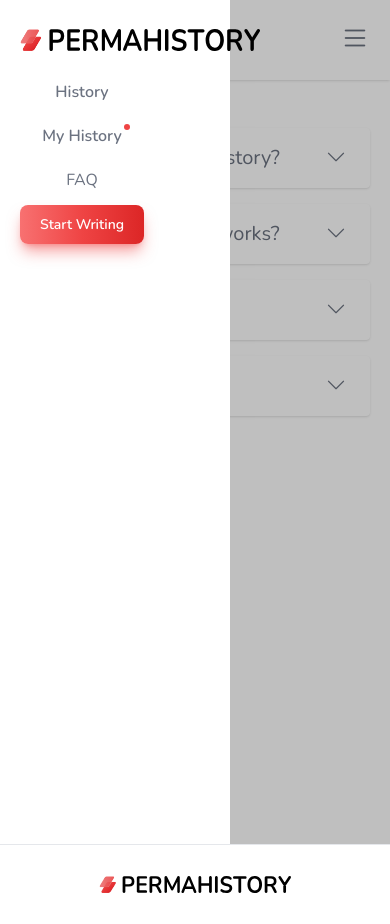
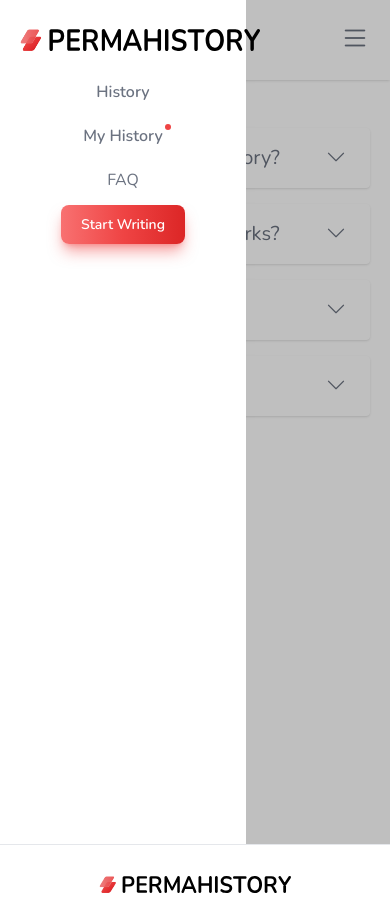
Before and after one commit to dogukanakkaya/permahistory, a Next.js app: page /faq in a window 390 px wide. Both pictures are taken after a click on the button 355 px from the left and 40 px from the top of the page. Built offline with nearby package versions, Linux system fonts and the light colour scheme.

Commit message:
fix: close nav on click outside

```diff
--- a/components/header.tsx
+++ b/components/header.tsx
@@ -1,10 +1,16 @@
-import { useState } from 'react';
+import React, { useState } from 'react';
 import Link from 'next/link';
 import logoDark from '../public/logo-transparent-text-white.svg';
 import logoWhite from '../public/logo-transparent-text-dark.svg';
 
 function Header() {
     const [navOpen, setNavOpen] = useState(false);
+
+    const handleNavClick = (e: React.MouseEvent) => {
+        if ((e.target as HTMLElement).tagName === 'NAV') {
+            setNavOpen(false);
+        }
+    }
 
     return (
         <header className='h-20 bg-white dark:bg-[#010102] shadow'>
@@ -17,8 +23,8 @@ function Header() {
                         <a className="block dark:hidden"><img src={logoWhite.src} className='w-60 sm:w-96 cursor-pointer' alt="Permahistory" /></a>
                     </Link>
                 </div>
-                <nav className={`fixed z-40 inset-0 h-full bg-black bg-opacity-25 w-full sm:static sm:block ${!navOpen ? 'hidden' : ''}`}>
-                    <div className="h-full overflow-y-auto flex sm:justify-end sm:items-center overflow-hidden bg-white dark:bg-[#010102] mr-40 sm:mr-0">
+                <nav className={`fixed z-40 inset-0 h-full bg-black bg-opacity-25 w-full sm:static sm:block ${!navOpen ? 'hidden' : ''}`} onClick={handleNavClick}>
+                    <div className="h-full overflow-y-auto sm:flex sm:justify-end sm:items-center overflow-hidden bg-white dark:bg-[#010102] mr-36 sm:mr-0">
                         <ul className='mx-5 mt-20 sm:mt-0 sm:mx-0 flex flex-col sm:flex-row items-center'>
                             <li><Link href="/history"><a className="nav-item font-semibold">History</a></Link></li>
                             <li className='relative'>
```
